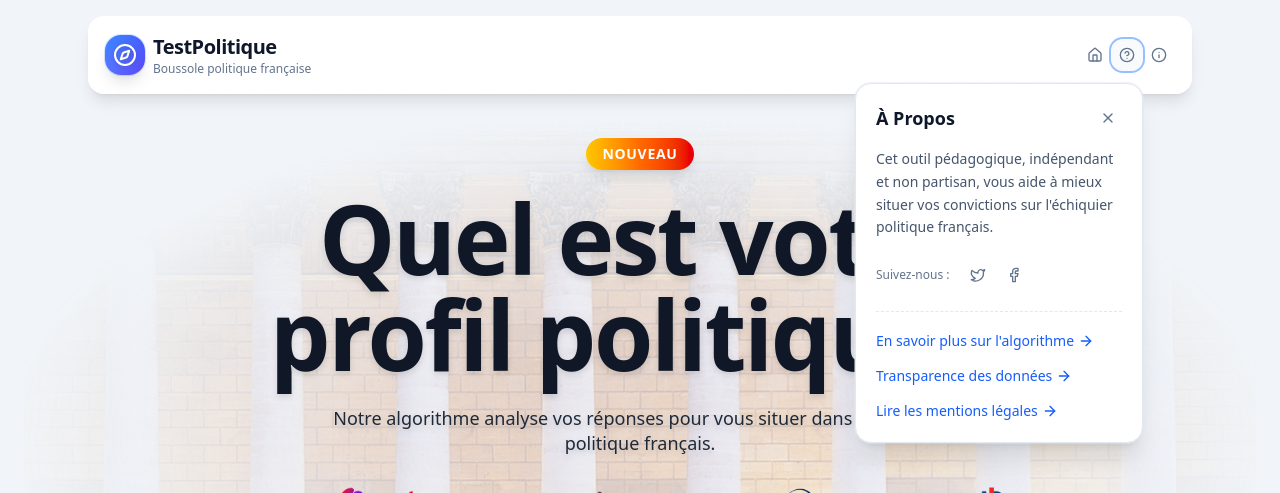
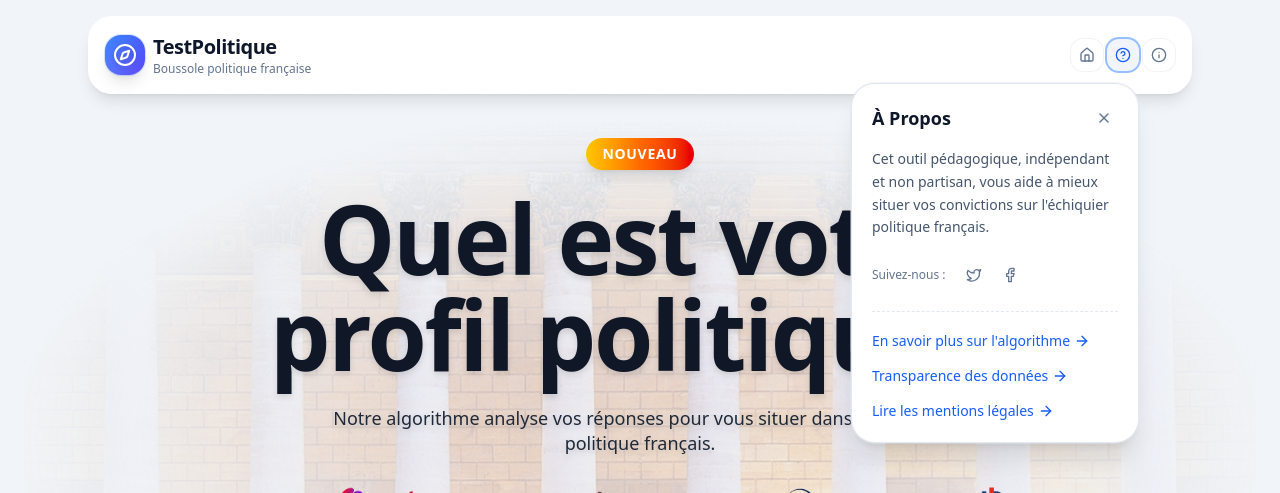
Before and after one commit to testpolitiqueapp/quiz, a React (Vite) app: page / in a window 1280 px wide. Both pictures are taken after a click on the button 1127 px from the left and 55 px from the top of the page. Shown: the top 493 px of the page. Built offline with nearby package versions, Linux system fonts and the light colour scheme; no server answers; the database is empty.

Commit message:
Modifs de design et arrondis

```diff
--- a/src/components/PrioritiesScreen.tsx
+++ b/src/components/PrioritiesScreen.tsx
@@ -190,7 +190,7 @@ const PrioritiesScreen: React.FC<PrioritiesScreenProps> = ({ allCategories, onCo
       >
         <div
           className={twMerge(
-            "relative cursor-pointer flex flex-col items-center justify-center text-center p-4 h-full rounded-2xl",
+            "relative cursor-pointer flex flex-col items-center justify-center text-center p-4 h-full rounded-3xl",
             "overflow-hidden active:scale-[0.98] transition-transform duration-200",
             // NOUVEAU STYLE POUR LA TUILE ALÉATOIRE
             "bg-gradient-to-br from-slate-700 via-slate-800 to-gray-900", // Dégradé de gris/bleu-gris plus cohérent
@@ -389,7 +389,7 @@ const PrioritiesScreen: React.FC<PrioritiesScreenProps> = ({ allCategories, onCo
 
       <div
         className={twMerge(
-          "fixed bottom-12 right-[100px] z-40 bg-gradient-to-br from-slate-50 to-white dark:from-slate-800 dark:to-slate-900/90 px-4 py-2 rounded-lg shadow-xl",
+          "fixed bottom-12 right-[100px] z-40 bg-gradient-to-br from-slate-50 to-white dark:from-slate-800 dark:to-slate-900/90 px-4 py-2 rounded-3xl shadow-xl",
           "transition-all duration-500 ease-out max-w-[200px] border border-blue-200 dark:border-blue-800/50",
           isSelectionComplete ? "translate-y-0 opacity-100" : "translate-y-20 opacity-0 pointer-events-none"
         )}
--- a/src/components/layout/StickyBanner.tsx
+++ b/src/components/layout/StickyBanner.tsx
@@ -5,6 +5,7 @@ import { MonochromeTile } from '../ui/MonochromeTile';
 import { OpaqueGlassTile } from '../ui/OpaqueGlassTile';
 
 const useTheme = () => {
+  // ... (code inchangé)
   const [isDark, setIsDark] = useState(false);
 
   useEffect(() => {
@@ -32,6 +33,7 @@ interface StickyBannerProps {
 const StickyBanner: React.FC<StickyBannerProps> = ({ onNavigateToAlgorithm, onNavigateToLegal, onNavigateToPartiesData }) => { // Ajout de la props
 
   const { isDark } = useTheme();
+  // ... (code inchangé)
   const [openTooltip, setOpenTooltip] = useState<TooltipType>(null);
   const [isCompassClicked, setIsCompassClicked] = useState(false);
   const buttonsRef = useRef<HTMLDivElement>(null);
@@ -95,9 +97,10 @@ const StickyBanner: React.FC<StickyBannerProps> = ({ onNavigateToAlgorithm, onNa
       isScrolled ? 'opacity-60 hover:opacity-100' : 'opacity-100'
     )}>
       <div className="max-w-6xl mx-auto px-4 sm:px-6">
-        <MonochromeTile className="flex items-center justify-between p-4 rounded-2xl shadow-lg">
+        <MonochromeTile className="flex items-center justify-between p-4 rounded-3xl shadow-lg">
 
           <a href="/" onClick={handleResetAndReload} className="flex items-center space-x-2 group">
+             {/* ... (Logo et Titre - inchangés) */}
             <div className={twMerge(
               "relative flex items-center justify-center w-10 h-10 rounded-2xl shadow-lg transition-all duration-300",
               "bg-gradient-to-br from-blue-500 to-indigo-600",
@@ -128,13 +131,15 @@ const StickyBanner: React.FC<StickyBannerProps> = ({ onNavigateToAlgorithm, onNa
             </div>
           </a>
 
-          <div className="flex items-center" ref={buttonsRef}>
+          <div className="flex items-center gap-1" ref={buttonsRef}>
 
+            {/* BOUTON HOME AMÉLIORÉ */}
             <a
               href="/"
               onClick={() => { setOpenTooltip(null); handleResetAndReload(); }}
               className={twMerge(
                 "p-2 rounded-xl transition-all duration-200",
+                "ring-1 ring-slate-900/5 dark:ring-white/10", // AJOUT: Contour subtil
                 "hover:bg-slate-100/50 dark:hover:bg-slate-800/50",
                 "focus:outline-none focus:ring-2 focus:ring-blue-500/50",
                 "active:scale-95"
@@ -142,35 +147,44 @@ const StickyBanner: React.FC<StickyBannerProps> = ({ onNavigateToAlgorithm, onNa
               aria-label="Accueil"
             >
               <Home className={twMerge(
-                "w-4 h-4 transition-colors duration-200",
+                "w-4 h-4 transition-colors duration-200", // MODIFIÉ: Taille
                 isDark ? 'text-slate-400 hover:text-slate-200' : 'text-slate-500 hover:text-slate-700'
               )} />
             </a>
 
             <div className="relative">
+              {/* BOUTON HELPCIRCLE AMÉLIORÉ */}
               <button
                 onClick={() => handleTooltipToggle('about')}
                 className={twMerge(
                   "p-2 rounded-xl transition-all duration-200",
+                  "ring-1 ring-slate-900/5 dark:ring-white/10", // AJOUT: Contour subtil
                   "hover:bg-slate-100/50 dark:hover:bg-slate-800/50",
                   "focus:outline-none focus:ring-2 focus:ring-blue-500/50",
                   "active:scale-95",
-                  openTooltip === 'about' && "bg-slate-100/50 dark:bg-slate-800/50"
+                  openTooltip === 'about' && "bg-slate-100 dark:bg-slate-800" // MODIFIÉ: Fond actif
                 )}
                 aria-label="À propos"
                 aria-expanded={openTooltip === 'about'}
               >
                 <HelpCircle className={twMerge(
-                  "w-4 h-4 transition-colors duration-200",
-                  isDark ? 'text-slate-400 hover:text-slate-200' : 'text-slate-500 hover:text-slate-700'
+                  "w-4 h-4 transition-colors duration-200", // MODIFIÉ: Taille
+                  // MODIFIÉ: Logique de couleur pour état actif
+                  openTooltip === 'about'
+                    ? "text-blue-600 dark:text-blue-400"
+                    : (isDark
+                        ? 'text-slate-400 hover:text-slate-200'
+                        : 'text-slate-500 hover:text-slate-700')
                 )} />
               </button>
 
               <div className={twMerge(
+                // ... (Tooltip - inchangé)
                 "absolute top-full right-0 mt-3 w-72 max-w-[85vw] origin-top-right transition-all duration-300 z-50",
                 openTooltip === 'about' ? 'scale-100 opacity-100' : 'scale-95 opacity-0 pointer-events-none'
               )}>
-                <OpaqueGlassTile className="rounded-2xl shadow-xl ring-1 ring-slate-200/50 dark:ring-slate-700/50 p-5">
+                <OpaqueGlassTile className="rounded-3xl shadow-xl ring-1 ring-slate-200/50 dark:ring-slate-700/50 p-5">
+                  {/* ... (Contenu du Tooltip 'About' - inchangé) */}
                   <div className="flex items-center justify-between mb-4">
                     <h3 className={twMerge(
                       "font-bold text-lg",
@@ -181,7 +195,7 @@ const StickyBanner: React.FC<StickyBannerProps> = ({ onNavigateToAlgorithm, onNa
                     <button
                       onClick={() => setOpenTooltip(null)}
                       className={twMerge(
-                        "p-1.5 rounded-lg transition-all duration-200",
+                        "p-1.5 rounded-xl transition-all duration-200",
                         "hover:bg-slate-100/50 dark:hover:bg-slate-800/50",
                         "active:scale-95"
                       )}
@@ -215,7 +229,7 @@ const StickyBanner: React.FC<StickyBannerProps> = ({ onNavigateToAlgorithm, onNa
                         rel="noopener noreferrer"
                         aria-label="Suivez-nous sur Twitter"
                         className={twMerge(
-                          "p-2 rounded-lg transition-all duration-200",
+                          "p-2 rounded-xl transition-all duration-200",
                           "hover:bg-blue-50 dark:hover:bg-blue-950/30",
                           "text-slate-500 hover:text-blue-600 dark:text-slate-400 dark:hover:text-blue-400",
                           "active:scale-95"
@@ -227,7 +241,7 @@ const StickyBanner: React.FC<StickyBannerProps> = ({ onNavigateToAlgorithm, onNa
                         href="#"
                         aria-label="Suivez-nous sur Facebook"
                         className={twMerge(
-                          "p-2 rounded-lg transition-all duration-200",
+                          "p-2 rounded-xl transition-all duration-200",
                           "hover:bg-blue-50 dark:hover:bg-blue-950/30",
                           "text-slate-500 hover:text-blue-600 dark:text-slate-400 dark:hover:text-blue-400",
                           "active:scale-95"
@@ -274,35 +288,43 @@ const StickyBanner: React.FC<StickyBannerProps> = ({ onNavigateToAlgorithm, onNa
                       <ArrowRight className="w-4 h-4 ml-1 transition-transform group-hover:translate-x-1" />
                     </button>
                   </div>
-
                 </OpaqueGlassTile>
               </div>
             </div>
 
             <div className="relative">
+              {/* BOUTON INFO AMÉLIORÉ */}
               <button
                 onClick={() => handleTooltipToggle('info')}
                 className={twMerge(
                   "p-2 rounded-xl transition-all duration-200",
+                  "ring-1 ring-slate-900/5 dark:ring-white/10", // AJOUT: Contour subtil
                   "hover:bg-slate-100/50 dark:hover:bg-slate-800/50",
                   "focus:outline-none focus:ring-2 focus:ring-blue-500/50",
                   "active:scale-95",
-                  openTooltip === 'info' && "bg-slate-100/50 dark:bg-slate-800/50"
+                  openTooltip === 'info' && "bg-slate-100 dark:bg-slate-800" // MODIFIÉ: Fond actif
                 )}
                 aria-label="Information"
                 aria-expanded={openTooltip === 'info'}
               >
                 <Info className={twMerge(
-                  "w-4 h-4 transition-colors duration-200",
-                  isDark ? 'text-slate-400 hover:text-slate-200' : 'text-slate-500 hover:text-slate-700'
+                  "w-4 h-4 transition-colors duration-200", // MODIFIÉ: Taille
+                  // MODIFIÉ: Logique de couleur pour état actif
+                  openTooltip === 'info'
+                    ? "text-blue-600 dark:text-blue-400"
+                    : (isDark
+                        ? 'text-slate-400 hover:text-slate-200'
+                        : 'text-slate-500 hover:text-slate-700')
                 )} />
               </button>
 
               <div className={twMerge(
+                // ... (Tooltip - inchangé)
                 "absolute top-full right-0 mt-3 w-80 max-w-[85vw] origin-top-right transition-all duration-300 z-50",
                 openTooltip === 'info' ? 'scale-100 opacity-100' : 'scale-95 opacity-0 pointer-events-none'
               )}>
-                <OpaqueGlassTile className="rounded-2xl shadow-xl ring-1 ring-slate-200/50 dark:ring-slate-700/50 max-h-[70vh] overflow-hidden p-5">
+                <OpaqueGlassTile className="rounded-3xl shadow-xl ring-1 ring-slate-200/50 dark:ring-slate-700/50 max-h-[70vh] overflow-hidden p-5">
+                  {/* ... (Contenu du Tooltip 'Info' - inchangé) */}
                   <div className="flex items-center justify-between mb-4">
                     <h3 className={twMerge(
                       "font-bold text-lg",
@@ -313,7 +335,7 @@ const StickyBanner: React.FC<StickyBannerProps> = ({ onNavigateToAlgorithm, onNa
                     <button
                       onClick={() => setOpenTooltip(null)}
                       className={twMerge(
-                        "p-1.5 rounded-lg transition-all duration-200",
+                        "p-1.5 rounded-xl transition-all duration-200",
                         "hover:bg-slate-100/50 dark:hover:bg-slate-800/50",
                         "active:scale-95"
                       )}
@@ -331,7 +353,7 @@ const StickyBanner: React.FC<StickyBannerProps> = ({ onNavigateToAlgorithm, onNa
                       "space-y-4 text-sm",
                       isDark ? 'text-slate-300' : 'text-slate-600'
                     )}>
-                      <div className="p-4 rounded-2xl bg-gradient-to-br from-blue-50/80 to-blue-100/40 dark:from-blue-950/30 dark:to-blue-900/20 border border-blue-200/30 dark:border-blue-800/30">
+                      <div className="p-4 rounded-3xl bg-gradient-to-br from-blue-50/80 to-blue-100/40 dark:from-blue-950/30 dark:to-blue-900/20 border border-blue-200/30 dark:border-blue-800/30">
                         <p className={twMerge(
                           "font-semibold mb-2",
                           isDark ? 'text-blue-200' : 'text-blue-800'
@@ -343,7 +365,7 @@ const StickyBanner: React.FC<StickyBannerProps> = ({ onNavigateToAlgorithm, onNa
                         </p>
                       </div>
 
-                      <div className="p-4 rounded-2xl bg-gradient-to-br from-green-50/80 to-green-100/40 dark:from-green-950/30 dark:to-green-900/20 border border-green-200/30 dark:border-green-800/30">
+                      <div className="p-4 rounded-3xl bg-gradient-to-br from-green-50/80 to-green-100/40 dark:from-green-950/30 dark:to-green-900/20 border border-green-200/30 dark:border-green-800/30">
                         <p className={twMerge(
                           "font-semibold mb-2",
                           isDark ? 'text-green-200' : 'text-green-800'
@@ -376,7 +398,7 @@ const StickyBanner: React.FC<StickyBannerProps> = ({ onNavigateToAlgorithm, onNa
                                 }}
                                 className="group inline-flex items-center text-sm text-blue-600 dark:text-blue-400 hover:text-blue-500 dark:hover:text-blue-300 font-medium transition-colors w-full text-left"
                             >
-                                <span>Lire l'explication complète de l'algorithme</span>
+                                <span>En savoir plus sur l'algorithme</span>
                                 <ArrowRight className="w-4 h-4 ml-1 transition-transform group-hover:translate-x-1" />
                             </button>
 
@@ -388,12 +410,12 @@ const StickyBanner: React.FC<StickyBannerProps> = ({ onNavigateToAlgorithm, onNa
                                 }}
                                 className="group inline-flex items-center text-sm text-blue-600 dark:text-blue-400 hover:text-blue-500 dark:hover:text-blue-300 font-medium transition-colors w-full text-left"
                             >
-                                <span>Voir la modélisation des partis (Boussole, Prismes)</span>
+                                <span>Transparence des données</span>
                                 <ArrowRight className="w-4 h-4 ml-1 transition-transform group-hover:translate-x-1" />
                             </button>
                         </div>
 
-                        <div className="p-3 rounded-xl bg-slate-50 dark:bg-slate-700/50">
+                        <div className="p-3 rounded-3xl bg-slate-50 dark:bg-slate-700/50">
                           <p className={twMerge(
                             "text-xs leading-normal",
                             isDark ? 'text-slate-400' : 'text-slate-500'
--- a/src/components/results/InviteButton.tsx
+++ b/src/components/results/InviteButton.tsx
@@ -95,7 +95,7 @@ export const InviteButton: React.FC<InviteButtonProps> = ({
               const listItemContent = (
                 <>
                   <div className={twMerge(
-                    "relative flex items-center justify-center w-8 h-8 rounded-lg shadow-md mr-2",
+                    "relative flex items-center justify-center w-8 h-8 rounded-xl shadow-md mr-2",
                     "ring-1 ring-white/10 transition-all duration-300",
                     isCopySuccess
                       ? "bg-gradient-to-br from-emerald-500 to-green-600"
@@ -124,7 +124,7 @@ export const InviteButton: React.FC<InviteButtonProps> = ({
               const listItemProps = {
                 key: option.id,
                 className: twMerge(
-                  "group flex w-full items-center text-left p-1.5 rounded-lg transition-all duration-200",
+                  "group flex w-full items-center text-left p-1.5 rounded-xl transition-all duration-200",
                   "hover:bg-slate-100 dark:hover:bg-slate-700/50 active:scale-[0.98]",
                   isCopySuccess && "bg-emerald-50/80 dark:bg-emerald-950/20"
                 ),
--- a/src/components/ui/GlassButton.tsx
+++ b/src/components/ui/GlassButton.tsx
@@ -34,7 +34,7 @@ export const GlassButton: React.FC<GlassButtonProps> = ({
     gap-3
     active:scale-100
     active:translate-y-0
-    rounded-2xl
+    rounded-3xl
     shadow-lg hover:shadow-xl
     ring-1 ring-white/10
     disabled:opacity-50 disabled:cursor-not-allowed
@@ -91,7 +91,7 @@ export const GlassButton: React.FC<GlassButtonProps> = ({
       className={finalClasses}
       disabled={disabled}
     >
-      <div className="absolute inset-0 rounded-2xl bg-gradient-to-r from-white/0 via-white/20 to-white/0 opacity-0 group-hover:opacity-100 transition-opacity duration-300" />
+      <div className="absolute inset-0 rounded-3xl bg-gradient-to-r from-white/0 via-white/20 to-white/0 opacity-0 group-hover:opacity-100 transition-opacity duration-300" />
 
       <span className="relative z-10 flex items-center gap-3">
         {children}
```
